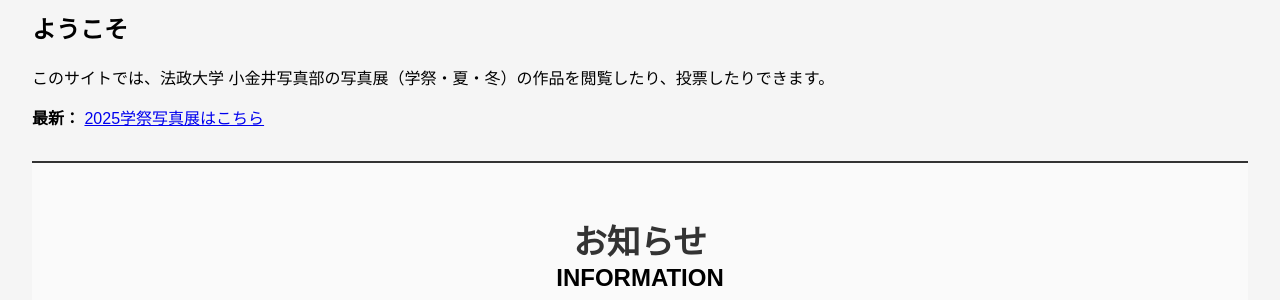
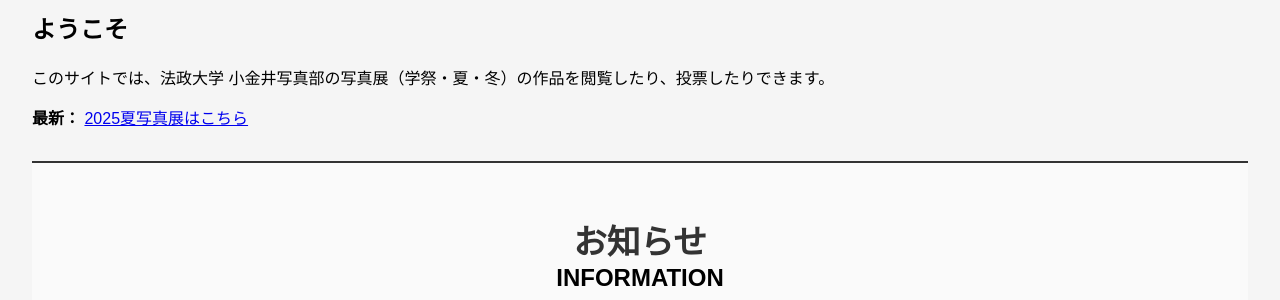
Before and after one commit to fujiyoshi-takayuki/photo-exhibition-site, a Jekyll site: the page built from index.html, in a window 1280 px wide and 900 px high. Shown: the part 162-462 px from the top of the window. Built offline with Jekyll 4.4.1, drawn with Linux system fonts in a browser that asks for light colours.

Commit message:
recent exhibition changes

```diff
--- a/index.html
+++ b/index.html
@@ -9,7 +9,7 @@ title: "法政大学 小金井写真部 写真展サイト &#8211; Hosei Univers
   小金井写真部の写真展（学祭・夏・冬）の作品を閲覧したり、投票したりできます。
 </p>
 <p>
-  <strong>最新：</strong> <a href="{{ "/2025/gakusai/" | relative_url }}">2025学祭写真展はこちら</a>
+  <strong>最新：</strong> <a href="{{ "/2025/summer/" | relative_url }}">2025夏写真展はこちら</a>
 </p>
 
 <!-- お知らせセクション -->
```
